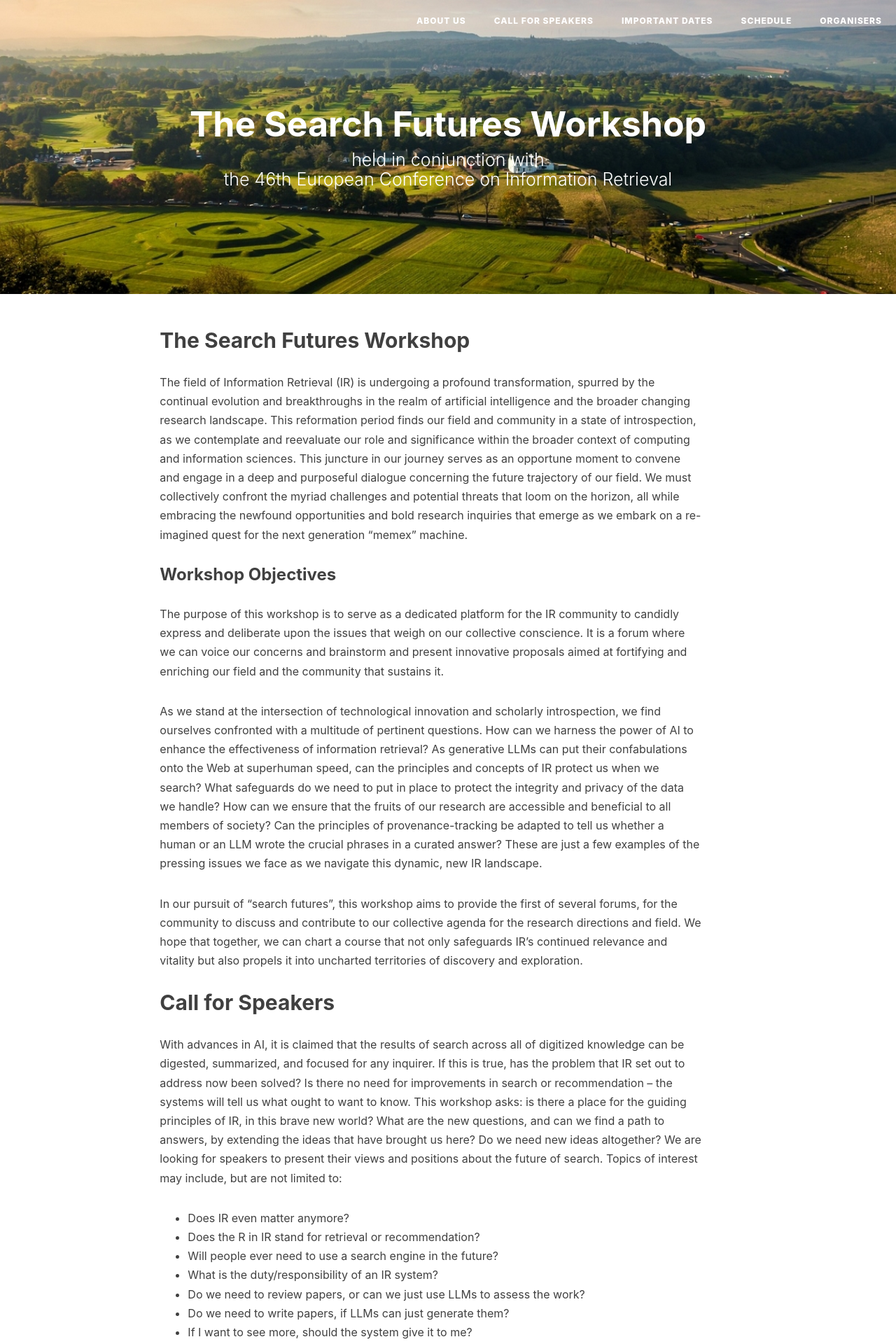
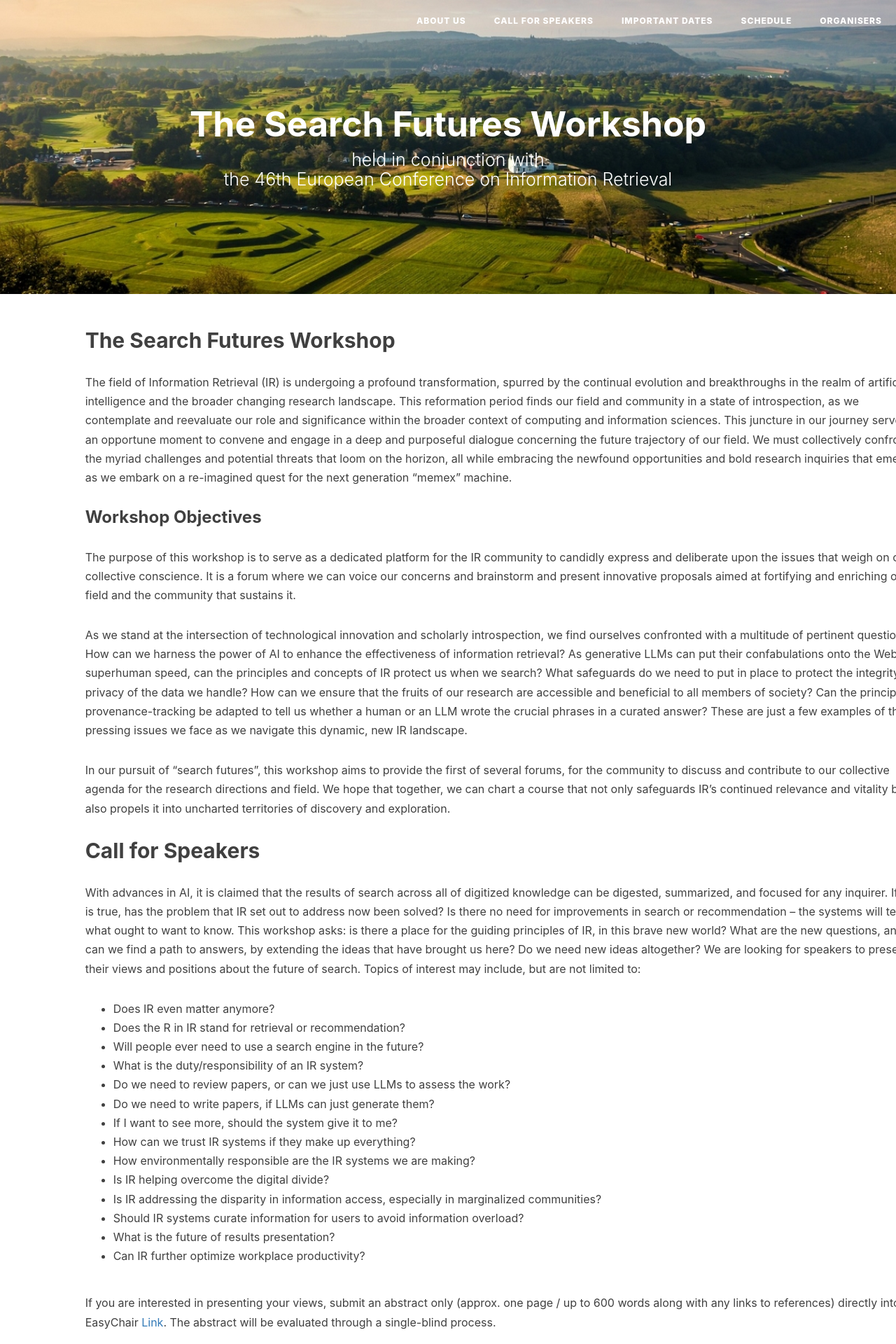
Before and after one commit to SearchFutures/SearchFutures.github.io, a Jekyll site: the page built from index.md, in a window 1280 px wide. Shown: the top 1920 px of the page at 70% size. Built offline with Jekyll 4.4.1, drawn with Linux system fonts in a browser that asks for light colours; nearby versions of some CDN libraries; our own code applies the rules of GitHub Pages for plain Markdown files.

Commit message:
Update page.html

```diff
--- a/_layouts/page.html
+++ b/_layouts/page.html
@@ -23,7 +23,7 @@ layout: default
         {% if site.sidebar == false %}
 <!-- NO SIDEBAR -->
     <!-- Post Container -->
-            <div class="col-lg-8 col-lg-offset-2 col-md-10 col-md-offset-1 post-container">
+            <div class="col-lg-12 col-lg-offset-1 col-md-10 col-md-offset-1 post-container">
                 {{ content }}
             </div>
     <!-- Sidebar Container -->
```
